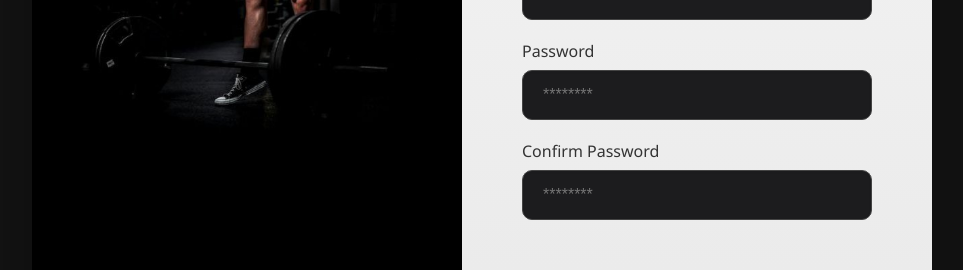
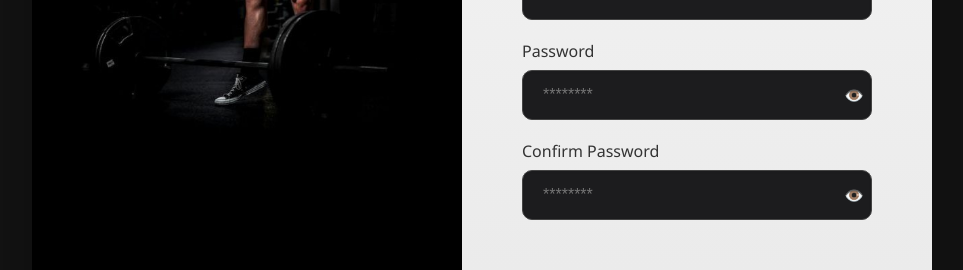
Before and after one commit to Hasa-n-Solima-n/Achievement-gym, a React (Create React App) app: page /Create in a window 1280 px wide. Shown: the part 493-763 px from the top of the page, without its empty margins (158-1121 px from the left). Built offline with nearby package versions, Linux system fonts and the light colour scheme.

Commit message:
take a look at your password

```diff
--- a/src/Components/CreateAccount.js
+++ b/src/Components/CreateAccount.js
@@ -4,7 +4,15 @@ import React, { useState, useEffect } from "react";
 import "./CreateAccount.css";
 import { useHistory } from "react-router-dom/cjs/react-router-dom.min";
 
-const AccountInfoStep = ({ nextStep, formData, handleChange }) => (
+const AccountInfoStep = ({
+  nextStep,
+  formData,
+  handleChange,
+  showPassword,
+  setShowPassword,
+  showConfirmPassword,
+  setShowConfirmPassword,
+}) => (
   <div className="form-content">
     <h2 className="form-title">Create Account</h2>
     <p className="form-subtitle">First, tell us about yourself.</p>
@@ -76,32 +84,78 @@ const AccountInfoStep = ({ nextStep, formData, handleChange }) => (
         <label htmlFor="password" className="input-label">
           Password
         </label>
+        <div style={{ position: "relative" }}>
           <input
-          type="password"
+            type={showPassword ? "text" : "password"}
             id="password"
             name="password"
             className="form-input"
             value={formData.password}
             onChange={handleChange}
             placeholder="********"
+            autoComplete="new-password"
             required
+            style={{ paddingRight: "40px" }}
           />
+          <button
+            type="button"
+            onClick={() => setShowPassword((prev) => !prev)}
+            style={{
+              position: "absolute",
+              right: "8px",
+              top: "50%",
+              transform: "translateY(-50%)",
+              background: "none",
+              border: "none",
+              cursor: "pointer",
+              padding: 0,
+              fontSize: "1rem",
+            }}
+            tabIndex={-1}
+            aria-label={showPassword ? "Hide password" : "Show password"}
+          >
+            {showPassword ? "🙈" : "👁️"}
+          </button>
+        </div>
       </div>
 
       <div className="input-group">
         <label htmlFor="confirmPassword" className="input-label">
           Confirm Password
         </label>
+        <div style={{ position: "relative" }}>
           <input
-          type="password"
+            type={showConfirmPassword ? "text" : "password"}
             id="confirmPassword"
             name="confirmPassword"
+            placeholder="********"
             className="form-input"
             value={formData.confirmPassword}
             onChange={handleChange}
-          placeholder="********"
+            autoComplete="new-password"
             required
+            style={{ paddingRight: "40px" }}
           />
+          <button
+            type="button"
+            onClick={() => setShowConfirmPassword((prev) => !prev)}
+            style={{
+              position: "absolute",
+              right: "8px",
+              top: "50%",
+              transform: "translateY(-50%)",
+              background: "none",
+              border: "none",
+              cursor: "pointer",
+              padding: 0,
+              fontSize: "1rem",
+            }}
+            tabIndex={-1}
+            aria-label={showConfirmPassword ? "Hide password" : "Show password"}
+          >
+            {showConfirmPassword ? "🙈" : "👁️"}
+          </button>
+        </div>
       </div>
 
       <button type="submit" className="next-button">
@@ -320,6 +374,8 @@ function CreateAccount() {
   });
   const [submitting, setSubmitting] = useState(false);
   const [submitError, setSubmitError] = useState("");
+  const [showPassword, setShowPassword] = useState(false);
+  const [showConfirmPassword, setShowConfirmPassword] = useState(false);
 
   const handleChange = (e) => {
     const { name, value, type, files } = e.target;
@@ -399,8 +455,10 @@ function CreateAccount() {
         bio: "",
         image: null,
         accountType: "Coach",
-        coachId: 0,
+        coachId: "",
       }));
+      setShowPassword(false);
+      setShowConfirmPassword(false);
     } catch (err) {
       setSubmitError(err.message || "Something went wrong");
     } finally {
@@ -429,6 +487,10 @@ function CreateAccount() {
             nextStep={nextStep}
             formData={formData}
             handleChange={handleChange}
+            showPassword={showPassword}
+            setShowPassword={setShowPassword}
+            showConfirmPassword={showConfirmPassword}
+            setShowConfirmPassword={setShowConfirmPassword}
           />
         ) : (
           <ProfileInfoStep2
```
Lines whose indentation alone changed are shown as unchanged.
